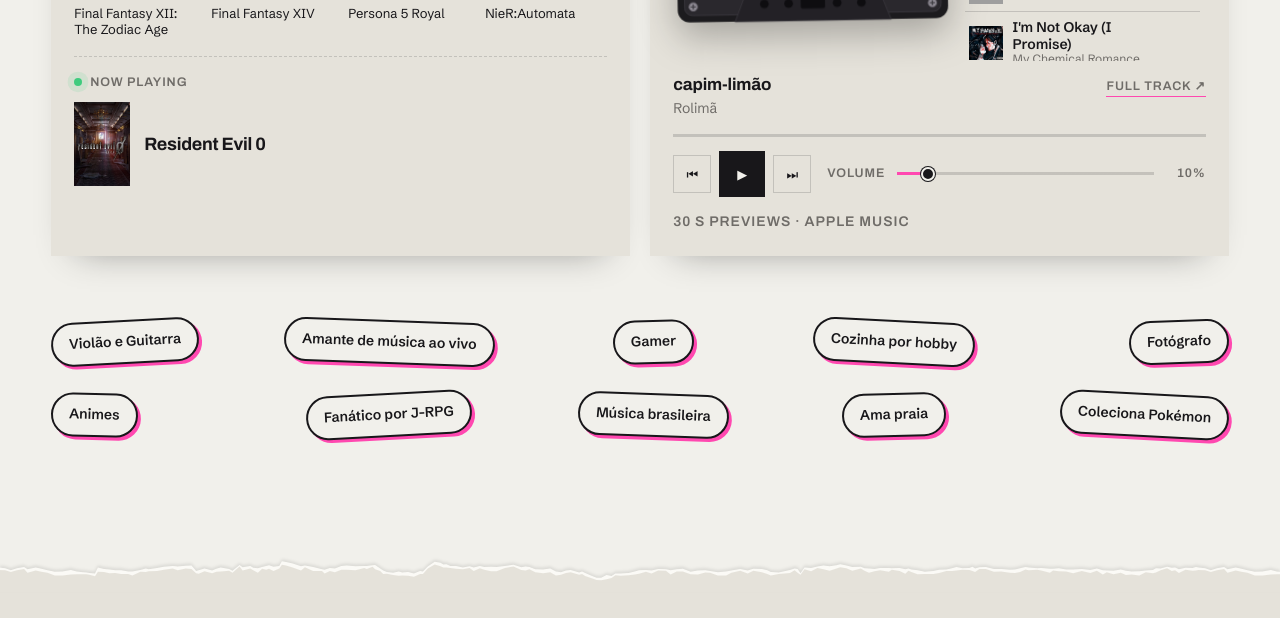
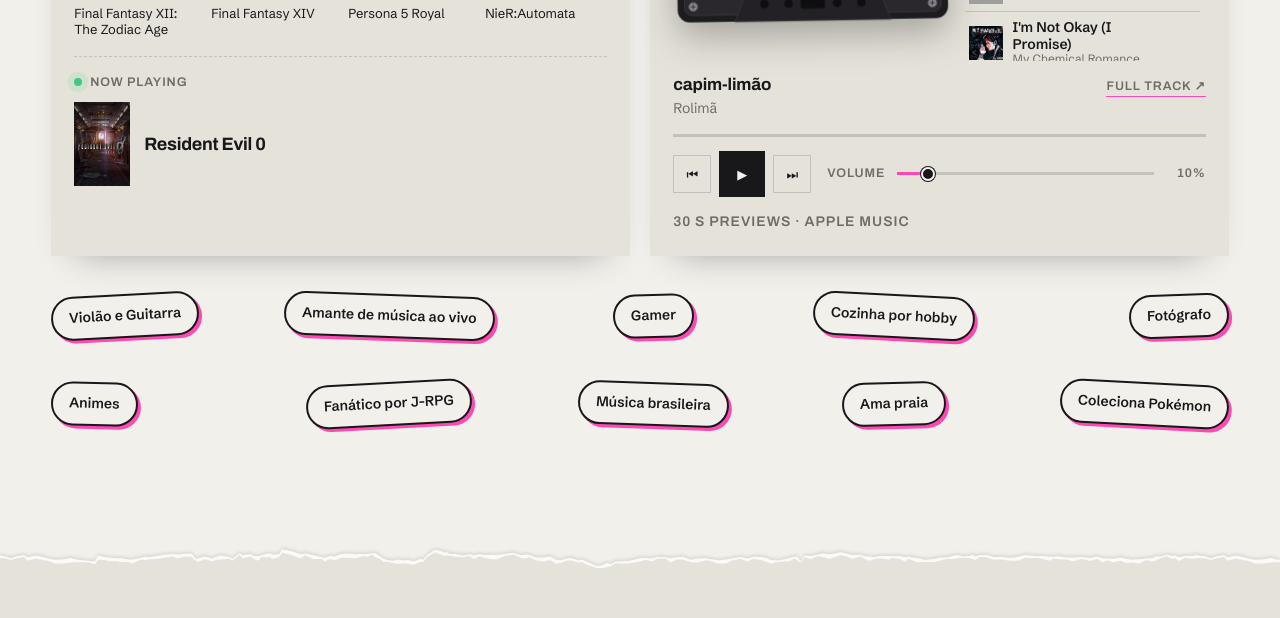
Before and after one commit to MTLopes006/portfolio, a plain HTML site: page site/index.html in a window 1280 px wide. Shown: the part 4531-5149 px from the top of the page. Drawn offline with Linux system fonts and the light colour scheme; grey boxes are pictures that could not be loaded; animation ran at ten frames a second.

Commit message:
Tags: mais espaço entre linhas, menos acima e abaixo
Co-Authored-By: Claude Opus 5.5 <noreply@anthropic.com>

```diff
--- a/site/assets/css/style.css
+++ b/site/assets/css/style.css
@@ -764,9 +764,9 @@ p, dd, li, figcaption, .series-row .sub { text-wrap: pretty; orphans: 2; widows:
 .stickers li:hover { transform: translateY(-6px) rotate(calc(var(--r) * .4)); box-shadow: 4px 8px 0 var(--magenta); }
 /* about: centred between the cards and the rule below, spread edge to edge */
 .offclock { padding-bottom: 0; }
-.offclock > .stickers { margin: clamp(40px, 5vw, 72px) 0; }
+.offclock > .stickers { margin: clamp(28px, 3vw, 44px) 0; }
 @media (min-width: 900px) {
-  .offclock > .stickers, .home-off .stickers { display: grid; grid-template-columns: repeat(5, auto); justify-content: space-between; justify-items: center; gap: 30px 12px; }
+  .offclock > .stickers, .home-off .stickers { display: grid; grid-template-columns: repeat(5, auto); justify-content: space-between; justify-items: center; gap: 44px 12px; }
   .offclock > .stickers li:nth-child(5n+1), .home-off .stickers li:nth-child(5n+1) { justify-self: start; }
   .offclock > .stickers li:nth-child(5n), .home-off .stickers li:nth-child(5n) { justify-self: end; }
 }
@@ -830,7 +830,7 @@ p, dd, li, figcaption, .series-row .sub { text-wrap: pretty; orphans: 2; widows:
 .ho-games .tape { top: -12px; left: 50%; margin-left: -55px; transform: rotate(-3deg); }
 .game-grid li { position: relative; }
 .fav-tag { position: absolute; top: 8px; left: -6px; padding: 3px 8px; background: var(--magenta); color: #18171A; transform: rotate(-4deg); box-shadow: 2px 2px 0 rgba(0,0,0,.25); }
-.home-off .stickers { margin: clamp(40px, 5vw, 72px) 0 0; }
+.home-off .stickers { margin: clamp(28px, 3vw, 44px) 0 0; }
 .ho-intro { max-width: 34ch; margin: clamp(28px, 3vw, 44px) 0 0; font-family: var(--f-display); font-weight: 500; font-size: clamp(21px, 2.4vw, 34px); line-height: 1.15; letter-spacing: -.025em; text-wrap: balance; }
 .ho-intro em { font-style: normal; background: linear-gradient(transparent 62%, color-mix(in srgb, var(--magenta) 55%, transparent) 62%); }
 @media (max-width: 1100px) { .ho-games, .ho-song { grid-column: 1 / -1; } }
```
